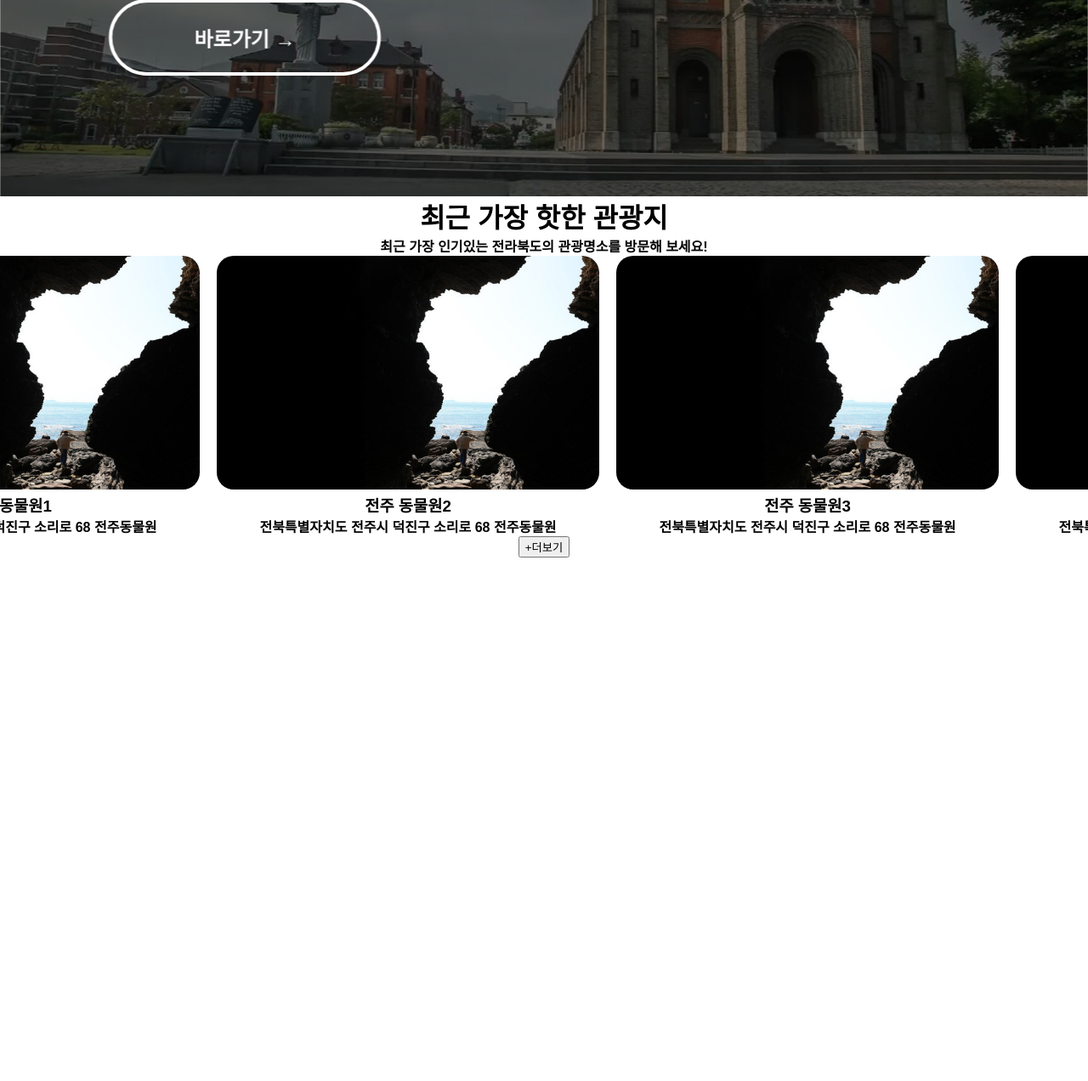
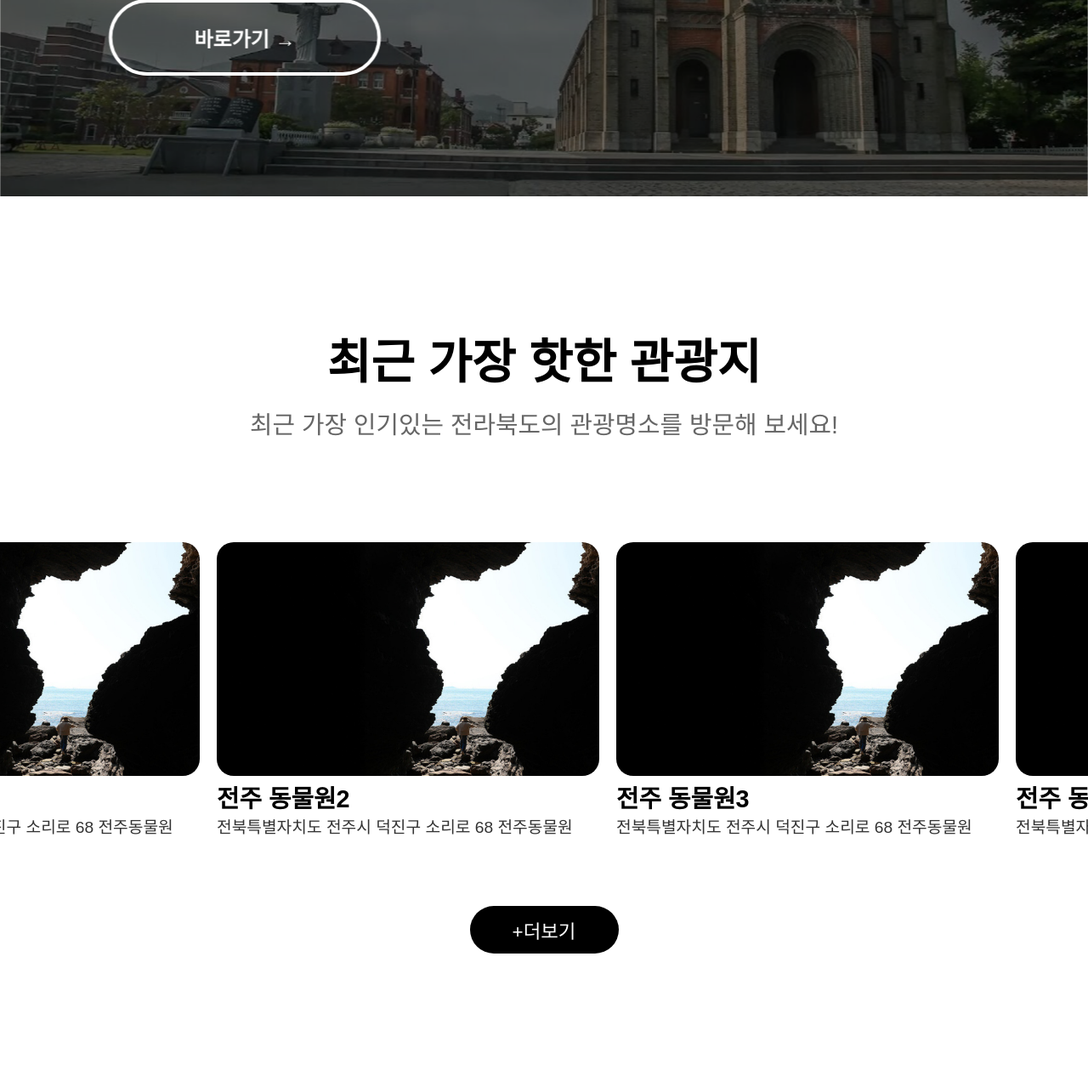
Before and after one commit to Milk0621/project-jeonbuk-tour, a Flask app: page / in a window 1280 px wide. Shown: the part 569-1841 px from the top of the page at 85% size. Before the commit the page ends 1225 px from the top, so only its background shows below. Run offline with Flask 3, Linux system fonts and the light colour scheme; some libraries are stand-ins or nearby versions.

Commit message:
메인화면 css 수정

```diff
--- a/static/css/home.css
+++ b/static/css/home.css
@@ -1,11 +1,4 @@
 button { font-family: "pretendard", sans-serif; }
-
-.wrap {
-    text-align: center;
-    max-width: 100vw;
-    overflow: hidden;
-}
-
 .slider_wrapper {
     position: relative;
     width: 700%;
@@ -15,23 +8,18 @@ button { font-family: "pretendard", sans-serif; }
     background-size: cover; /* 배경을 커버로 설정 */
     background-position: center;
 }
-
-/* 슬라이드 내부 요소 (가로 정렬) */
 .slider_inner {
     display: flex;
     width: 100%;
     transition: transform 1.2s ease-in-out;
     will-change: transform; /* 애니메이션 최적화 */
 }
-
-/* 각 슬라이드 */
 .slider {
     min-width: 100%; /* 빈 공간 방지 */
     flex: 0 0 100%;
     position: relative;
     backface-visibility: hidden; /* 애니메이션 최적화 */
 }
-
 .slider img {
     display: block;
     width: 100vw;
@@ -39,18 +27,15 @@ button { font-family: "pretendard", sans-serif; }
     object-fit: cover;
     filter: brightness(45%)
 }
-
 .txt {
     position: absolute;
     left: 10%;
     top: 43%;
 }
-
 .txt h1 {
     color: #fff;
     font-size: 4rem;
 }
-
 .txt button {
     background-color: rgba(0, 0, 0, 0.0);
     border: 4px solid #fff;
@@ -63,27 +48,61 @@ button { font-family: "pretendard", sans-serif; }
     margin-top: 40px;
     cursor: pointer;
 }
-
+.wrap {
+    text-align: center;
+    max-width: 100vw;
+    overflow: hidden;
+    padding: 150px 0;
+}
+.wrap h1 {
+    font-size: 3.5rem;
+    font-weight: 800;
+    margin-bottom: 15px;
+}
+.wrap>p {
+    font-size: 1.8rem;
+    font-weight: 400;
+    color: #666;
+}
 .slideContainer {
     width: 100%;
     height: 275px;
     overflow: hidden;
 }
-
 .slideWrap {
     width: 100%;
     display: flex;
+    margin: 120px 0 80px 0;
 }
-
 .slide {
     position: relative;
     transform: translateX(-50%);
     margin: 0 10px;
+    text-align: left;
 }
-
-.slide img {
+.slide img{
     width: 450px;
     height: 275px;
     object-fit: cover;
     border-radius: 20px;
 }
+.slide>h3 {
+    font-size: 1.8rem;
+    font-weight: 800;
+}
+.slide>p {
+    font-size: 1.2rem;
+    color: #333;
+    font-weight: 400;
+}
+.wrap>button{
+    width: 175px;
+    height: 56px;
+    background-color: #000;
+    border: none;
+    border-radius: 28px;
+    color: #fff;
+    font-size: 1.4rem;
+    font-weight: 500;
+    cursor: pointer;
+}
```
